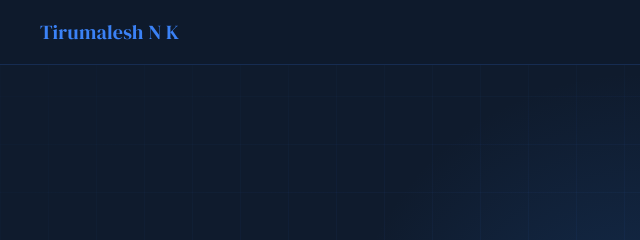
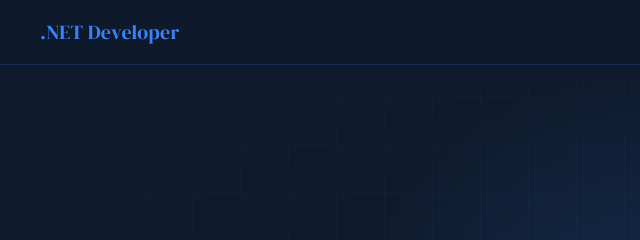
Before and after one commit to Tirumalesh628/tirumalesh628.github.io, a plain HTML site: page index.html in a window 1280 px wide. Shown: the top 240 px of the page, 0-640 px from the left. Drawn offline with nearby package versions, Linux system fonts and the light colour scheme.

Commit message:
Update index.html

```diff
--- a/index.html
+++ b/index.html
@@ -360,7 +360,7 @@
 <!-- NAV -->
 <nav>
 
-  <div class="nav-logo">Tirumalesh N K</div>
+  <div class="nav-logo">.NET Developer</div>
   <ul class="nav-links">
     <li><a href="#about">About</a></li>
     <li><a href="#skills">Skills</a></li>
```
